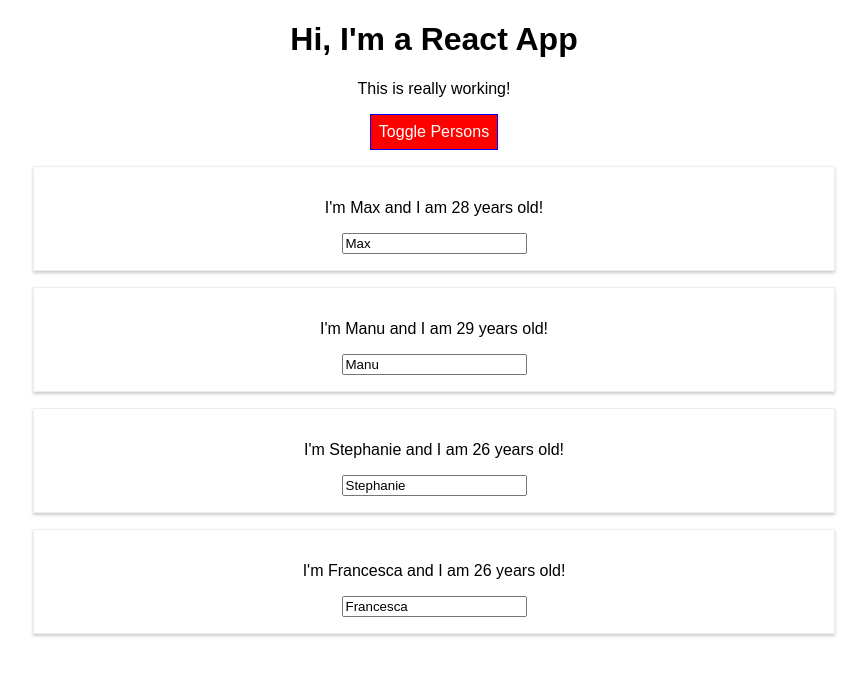
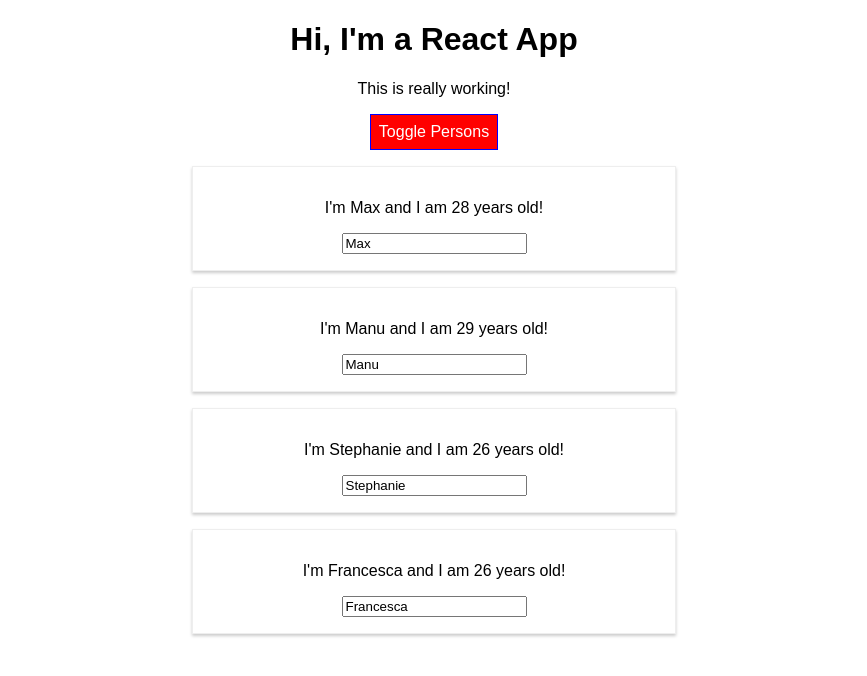
Before and after one commit to damiandevega/reactjs, a React (Create React App) app: page / in a window 1280 px wide. Both pictures are taken after a click on the button "Toggle Persons". Shown: the top 676 px of the page, without its empty margins (206-1073 px from the left). Built offline with nearby package versions, Linux system fonts and the light colour scheme.

Commit message:
backing up latest changes

```diff
--- a/src/App.css
+++ b/src/App.css
@@ -9,3 +9,17 @@
 .bold {
   font-weight: bold;
 }
+
+.button {
+  background-color: 'green';
+  color: white;
+  font: inherit;
+  border: 1px solid blue;
+  padding: 8px;
+  cursor: pointer;
+}
+
+.button:hover {
+  background-color: 'lightgreen';
+  color: black;
+}
--- a/src/App.js
+++ b/src/App.js
@@ -1,6 +1,21 @@
 import React, { Component } from 'react';
+import styled from 'styled-components';
 import './App.css';
 import Person from './Person/Person';
+
+const StyledButton = styled.button`
+  background-color: ${(props) => (props.alt ? 'red' : 'green')};
+  color: white;
+  font: inherit;
+  border: 1px solid blue;
+  padding: 8px;
+  cursor: pointer;
+
+  &:hover {
+    background-color: ${(props) => (props.alt ? 'salmon' : 'lightgreen')};
+    color: black;
+  }
+`;
 
 class App extends Component {
   state = {
@@ -43,19 +58,6 @@
   };
 
   render() {
-    const style = {
-      backgroundColor: 'green',
-      color: 'white',
-      font: 'inherit',
-      border: '1px solid blue',
-      padding: '8px',
-      cursor: 'pointer',
-      ':hover': {
-        backgroundColor: 'lightgreen',
-        color: 'black',
-      },
-    };
-
     let persons = null;
 
     if (this.state.showPersons) {
@@ -72,11 +74,6 @@
           ))}
         </div>
       );
-      style.backgroundColor = 'red';
-      style[':hover'] = {
-        backgroundColor: 'salmon',
-        color: 'black',
-      };
     }
 
     const classes = [];
@@ -91,9 +88,12 @@
       <div className="App">
         <h1>Hi, I'm a React App</h1>
         <p className={classes.join(' ')}>This is really working!</p>
-        <button style={style} onClick={this.togglePersonsHandler}>
+        <StyledButton
+          alt={this.state.showPersons}
+          onClick={this.togglePersonsHandler}
+        >
           Toggle Persons
-        </button>
+        </StyledButton>
         {persons}
       </div>
     );
--- a/src/Person/Person.css
+++ b/src/Person/Person.css
@@ -1,4 +1,4 @@
-.Person {
+/* .Person {
   width: 60%;
   margin: 16px auto;
   border: 1px solid #eee;
@@ -6,3 +6,9 @@
   padding: 16px;
   text-align: center;
 }
+
+@media (min-width: 500px) {
+  .Person {
+    width: 450px;
+  }
+} */
--- a/src/Person/Person.js
+++ b/src/Person/Person.js
@@ -1,21 +1,28 @@
 import React from 'react';
-import './Person.css';
+import styled from 'styled-components';
+
+const StyledDiv = styled.div`
+  width: 60%;
+  margin: 16px auto;
+  border: 1px solid #eee;
+  box-shadow: 0 2px 3px #ccc;
+  padding: 16px;
+  text-align: center;
+
+  @media (min-width: 500px) {
+    width: 450px;
+  }
+`;
 
 const person = (props) => {
-  const style = {
-    '@media (min-width: 500px)': {
-      width: '450px',
-    },
-  };
-
   return (
-    <div className="Person" style={style}>
+    <StyledDiv>
       <p onClick={props.click}>
         I'm {props.name} and I am {props.age} years old!
       </p>
       <p>{props.children}</p>
       <input type="text" onChange={props.changed} value={props.name} />
-    </div>
+    </StyledDiv>
   );
 };
 
```
